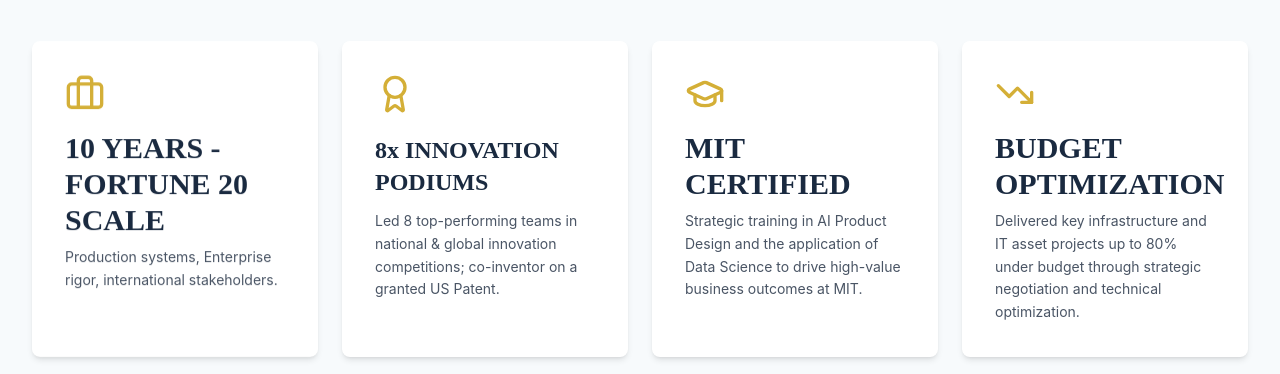
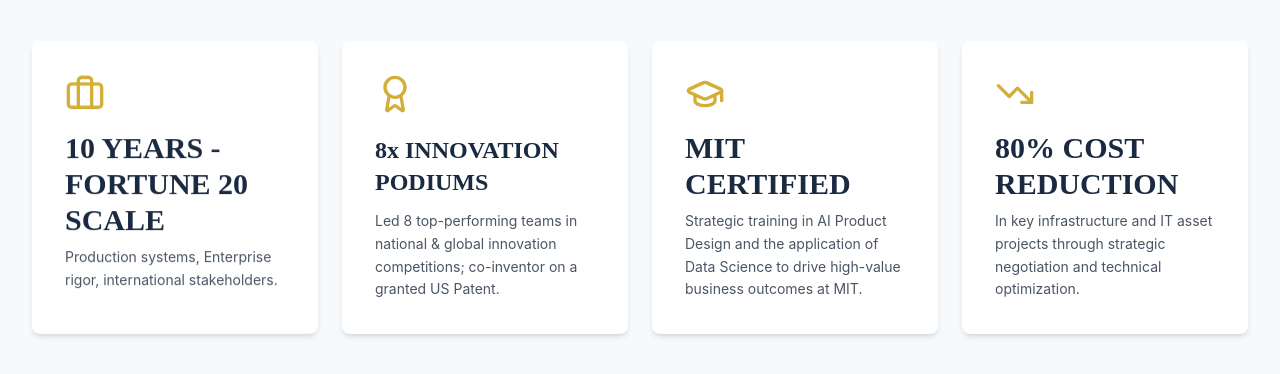
Before and after one commit to EnriquePaullada/EPWebsite, a React (Vite) app: page / in a window 1280 px wide. Shown: the part 980-1354 px from the top of the page. Built offline with nearby package versions, Linux system fonts and the light colour scheme; the HTML template or start-up script is replaced by a standard one.

Commit message:
Update ProofBar.jsx

```diff
--- a/src/components/home/ProofBar.jsx
+++ b/src/components/home/ProofBar.jsx
@@ -21,8 +21,8 @@
     },
     {
       icon: TrendingDown,
-      number: "BUDGET OPTIMIZATION",
-      label: "Delivered key infrastructure and IT asset projects up to 80% under budget through strategic negotiation and technical optimization.",
+      number: "80% COST REDUCTION",
+      label: "In key infrastructure and IT asset projects through strategic negotiation and technical optimization.",
     },
   ];
 
```
